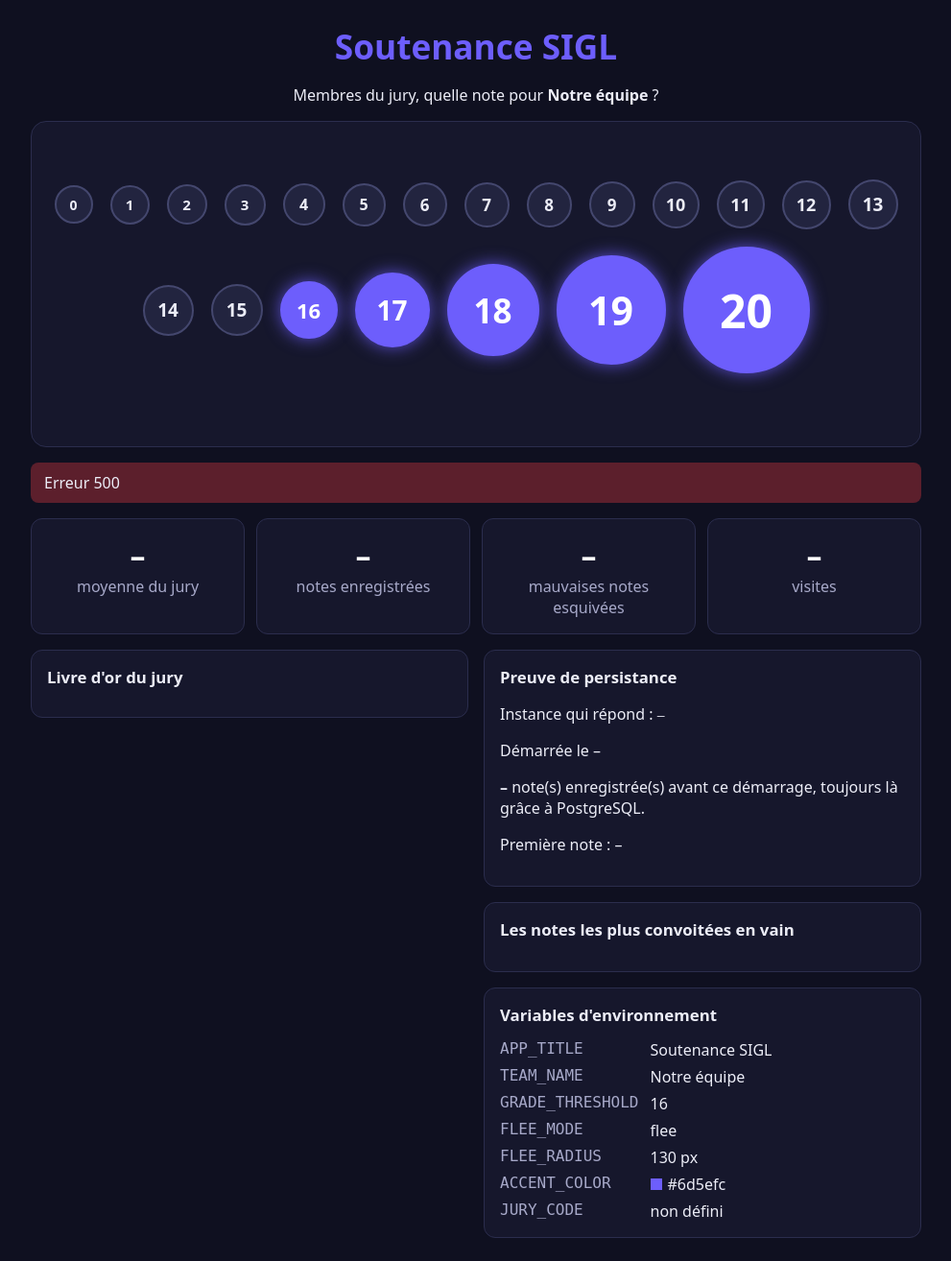
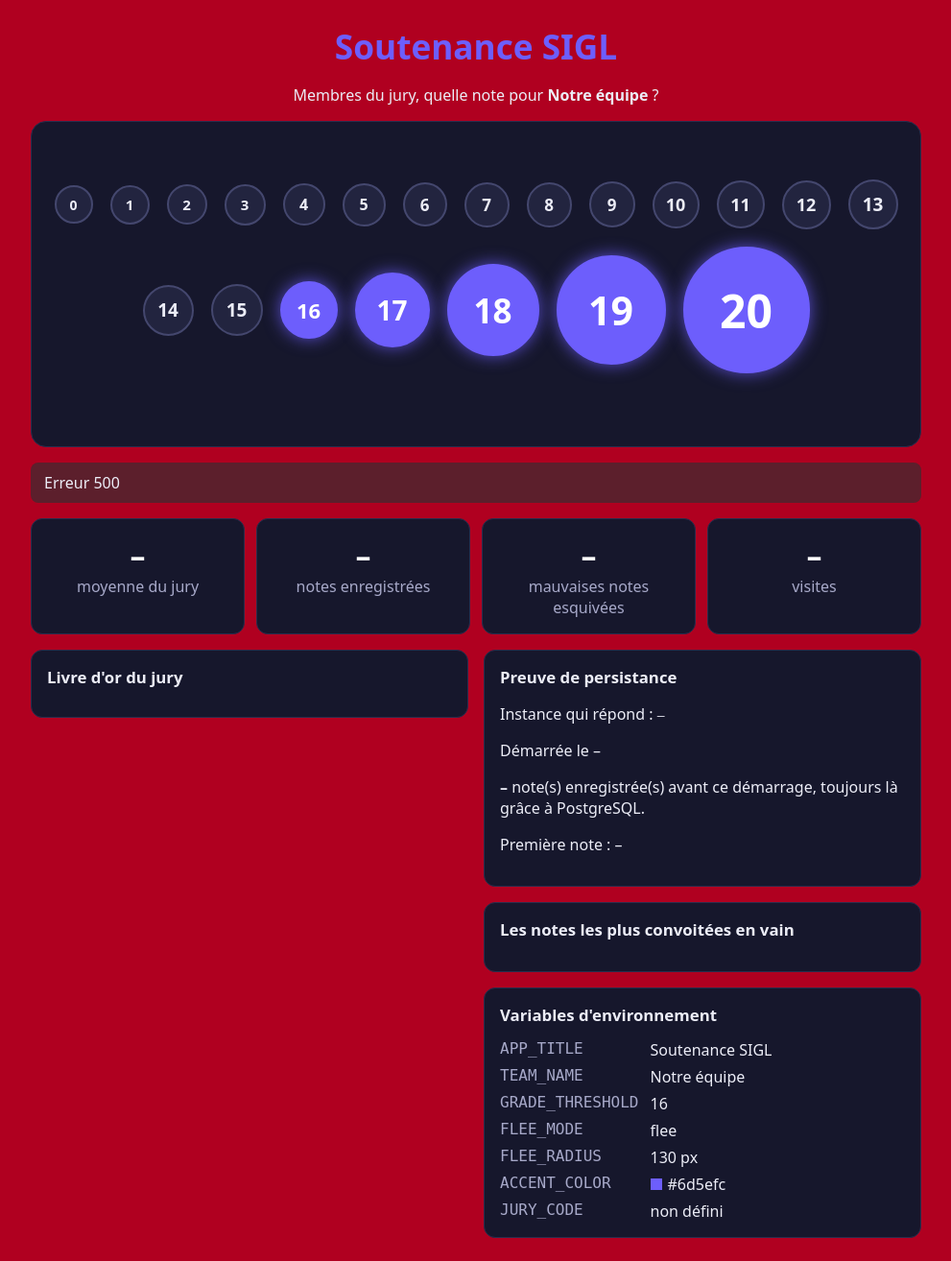
Before and after one commit to Mooroon5-CNP/soutenance-app, a Flask app: page / in a window 1280 px wide. Shown: the whole page at 96% size, without its empty margins (144-1135 px from the left). Run offline with Flask 3, Linux system fonts and the light colour scheme; data that the repository does not hold is empty; some libraries are stand-ins or nearby versions.

Commit message:
fix: en rouge

```diff
--- a/static/style.css
+++ b/static/style.css
@@ -3,7 +3,7 @@
 body {
   margin: 0;
   font-family: system-ui, sans-serif;
-  background: #0f1020;
+  background: #b00020;
   color: #ecedf7;
 }
 main { max-width: 960px; margin: 0 auto; padding: 24px 16px; }
```
